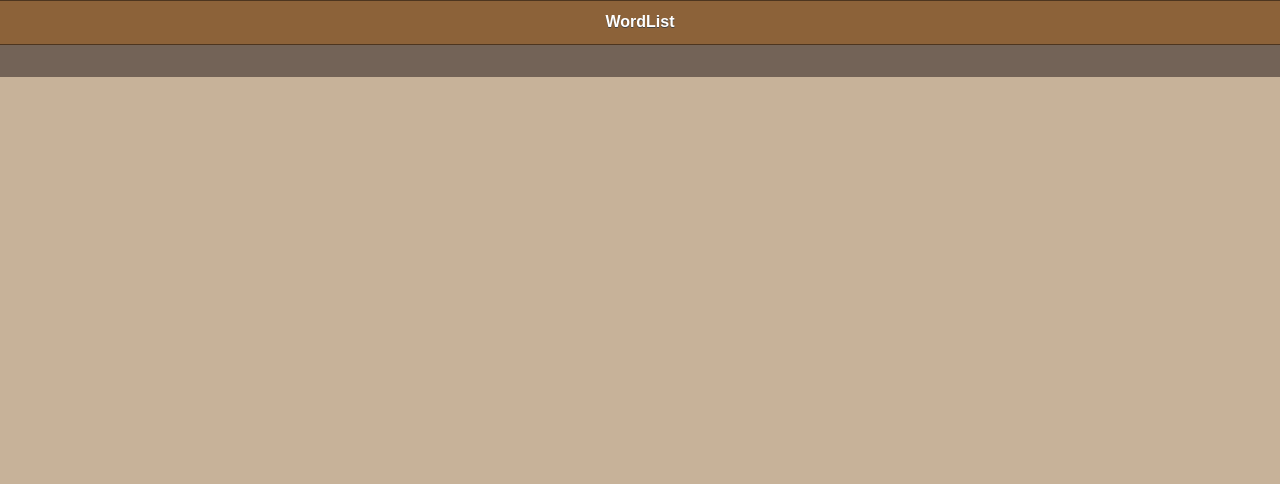
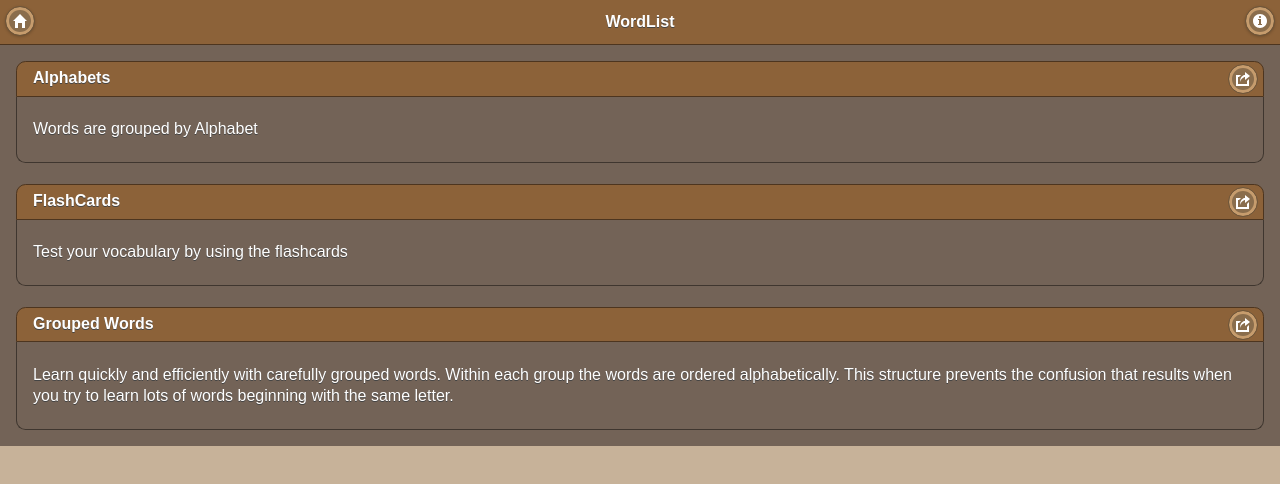
Before and after one commit to rushikesh/WordList, a plain HTML site: page index.html in a window 1280 px wide. Drawn offline with Linux system fonts and the light colour scheme.

Commit message:
made home page template

```diff
--- a/index.html
+++ b/index.html
@@ -9,14 +9,83 @@
 	<link rel="stylesheet" href="themes/jquery.mobile.structure-1.4.2.min.css" />
 	<script src="themes/jquery-1.10.2.min.js"></script>
 	<script src="themes/jquery.mobile-1.4.2.min.js"></script>
+	<style>
+		#content{
+			height:100%;
+		}
+		.homeGrp{
+			height:40px;
+			width:98%;
+			margin:10px;
+		}
+		.custom-corners .ui-bar {
+		  -webkit-border-top-left-radius: inherit;
+		  border-top-left-radius: inherit;
+		  -webkit-border-top-right-radius: inherit;
+		  border-top-right-radius: inherit;
+		}
+		.custom-corners .ui-body {
+		  border-top-width: 0;
+		  -webkit-border-bottom-left-radius: inherit;
+		  border-bottom-left-radius: inherit;
+		  -webkit-border-bottom-right-radius: inherit;
+		  border-bottom-right-radius: inherit;
+		}
+		.pullUp{
+			top:-6px !important;
+		}
+	</style>
 </head>
 <body>
-	<div data-role="page" data-theme="a">
-		<div data-role="header" data-position="inline">
+	<div data-role="page" data-theme="a" id="home">
+		<div data-role="header"  data-position="fixed">
 			<h1>WordList</h1>
+			<a href="#popupBasic" data-position-to="window" data-transition="fade" data-rel="popup" id="infoicon" data-icon="info" class="ui-btn-right" data-iconpos="notext">Info</a>
+			<a href="#" id="home" data-icon="home" class="ui-btn-left" data-iconpos="notext">home</a>
 		</div>
-		<div data-role="content" data-theme="a">
+		<div data-role="content" data-theme="a" id="content">
 
+			<div class="ui-corner-all custom-corners" id="alphabetGroup">
+			  <div class="ui-bar ui-bar-a">
+			    <h3>Alphabets</h3>
+			    <a href="#" class="ui-btn ui-icon-action ui-btn-icon-notext ui-corner-all ui-btn-right pullUp" data-mini="true">Action</a>
+			  </div>
+			  <div class="ui-body ui-body-a">
+			    <p>Words are grouped by Alphabet</p>
+			  </div>
+			</div>
+			<br/>
+			<div class="ui-corner-all custom-corners" id="flashCard">
+			  <div class="ui-bar ui-bar-a">
+			    <h3>FlashCards</h3>
+			    <a href="#" class="ui-btn ui-icon-action ui-btn-icon-notext ui-corner-all ui-btn-right pullUp" data-mini="true">Action</a>
+			  </div>
+			  <div class="ui-body ui-body-a">
+			    <p>Test your vocabulary by using the flashcards</p>
+			  </div>
+			</div>
+			<br/>
+			<div class="ui-corner-all custom-corners" id="wordGroup">
+			  <div class="ui-bar ui-bar-a">
+			    <h3>Grouped Words</h3>
+			    <a href="#" class="ui-btn ui-icon-action ui-btn-icon-notext ui-corner-all ui-btn-right pullUp" data-mini="true">Action</a>
+			  </div>
+			  <div class="ui-body ui-body-a">
+			    <p>Learn quickly and efficiently with carefully grouped words. Within each group the words are ordered alphabetically. This structure prevents the confusion that results when you try to learn lots of words beginning with the same letter.</p>
+			  </div>
+			</div>
+
+		</div>
+		<div data-role="popup" id="popupBasic" data-overlay-theme="a" class="ui-content" >
+	    	<a href="#" data-rel="back" data-role="button" data-theme="a" data-icon="delete" data-iconpos="notext" class="ui-btn-right">Close</a>
+				<p>A WordList App, with the following features<p>
+				<ul>
+					<li>Learn by flashcards</li>
+					<li>Browse through Alphabet groups</li>
+					<li>There are 150 group of words each group having 10-11 words and their meaning.</li>
+					<li>Within each group the words are ordered alphabetically. This structure prevents the confusion that results when you try to learn lots of words beginning with the same letter.</li>
+				</ul>
+				<p>Created By: <a href="http://www.rushis.com">Rushi</a><p>
 		</div>
 	</div>
 </body>
```
